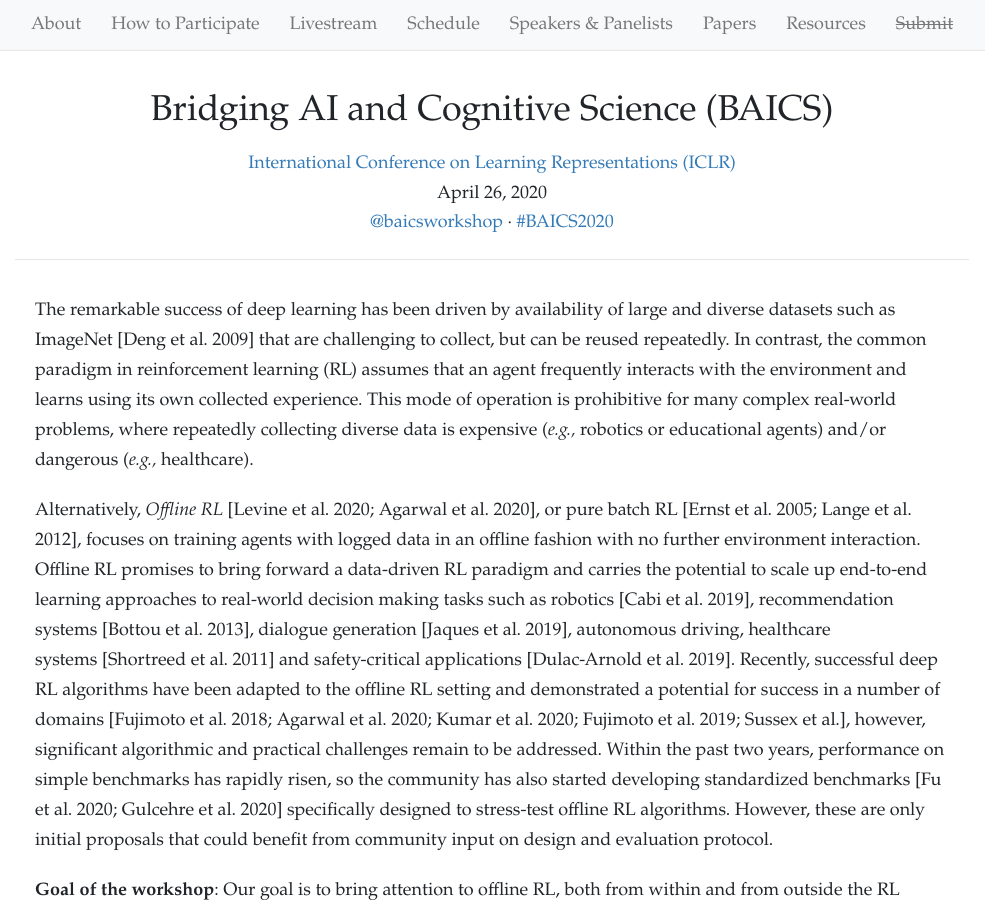
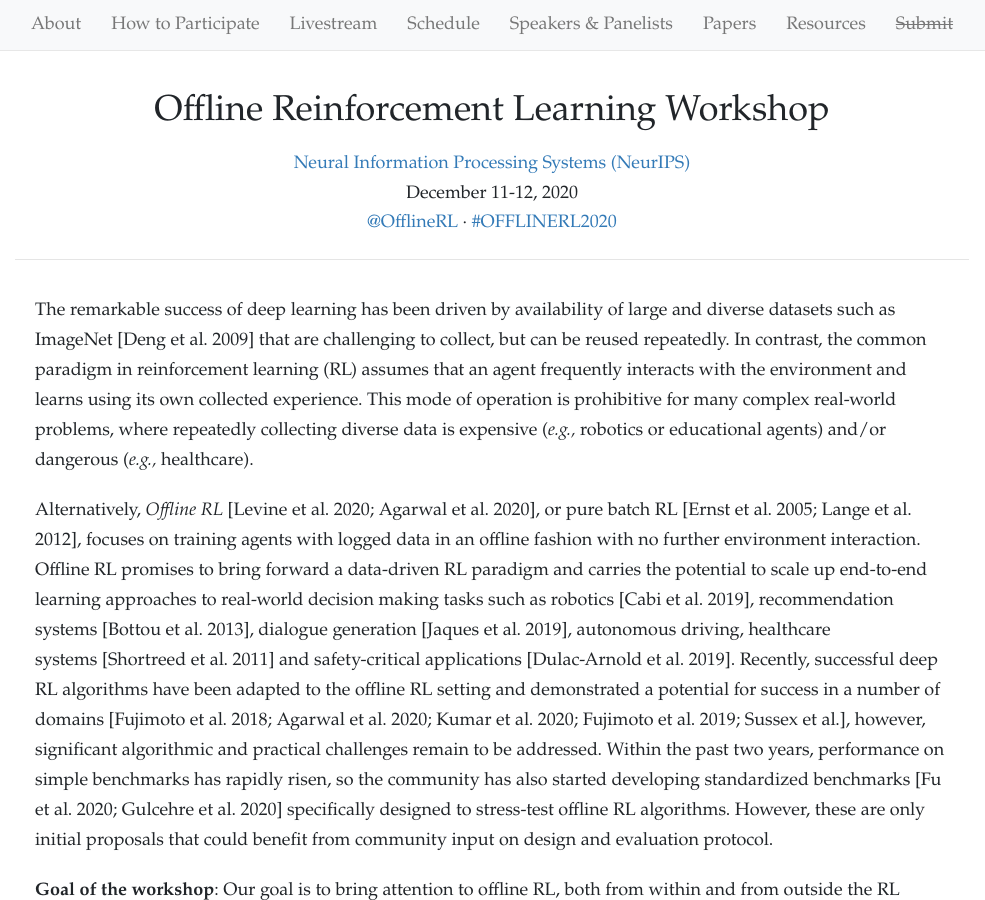
Before and after one commit to offline-rl-neurips/offline-rl-neurips.github.io, a Jekyll site: the page built from index.html, in a window 1280 px wide and 900 px high. Shown: the whole window, without its empty margins (148-1133 px from the left). Built offline with Jekyll 4.4.1, drawn with Linux system fonts in a browser that asks for light colours; nearby versions of some CDN libraries.

Commit message:
Update default.html

```diff
--- a/_layouts/default.html
+++ b/_layouts/default.html
@@ -3,7 +3,7 @@
 
 <head>
   <meta charset="utf-8">
-  <title>Bridging AI and Cognitive Science (BAICS)</title>
+  <title> Offline Reinforcement Learning Workshop </title>
   <script src="https://ajax.googleapis.com/ajax/libs/jquery/2.1.0/jquery.min.js"></script>
   <link rel="stylesheet" href="https://stackpath.bootstrapcdn.com/bootstrap/4.4.1/css/bootstrap.min.css" integrity="sha384-Vkoo8x4CGsO3+Hhxv8T/Q5PaXtkKtu6ug5TOeNV6gBiFeWPGFN9MuhOf23Q9Ifjh" crossorigin="anonymous">
   <script src="https://stackpath.bootstrapcdn.com/bootstrap/4.4.1/js/bootstrap.min.js" integrity="sha384-wfSDF2E50Y2D1uUdj0O3uMBJnjuUD4Ih7YwaYd1iqfktj0Uod8GCExl3Og8ifwB6" crossorigin="anonymous"></script>
@@ -47,13 +47,13 @@
     <div class="page-content">
 
       <div class="row justify-content-center">
-        <h1 class="text-center">Bridging AI and Cognitive Science (BAICS)</h1>
+        <h1 class="text-center">Offline Reinforcement Learning Workshop</h1>
         <div class="break"></div>
-        <h4 class="text-center"><a href="https://iclr.cc/Conferences/2020">International Conference on Learning Representations (ICLR)</a></h4>
+        <h4 class="text-center"><a href="https://nips.cc/Conferences/2020">Neural Information Processing Systems (NeurIPS)</a></h4>
         <div class="break"></div>
-        <h4 class="text-center">April 26, 2020</h4>
+        <h4 class="text-center">December 11-12, 2020</h4>
         <div class="break"></div>
-        <h4 class="text-center"><a href="https://twitter.com/baicsworkshop" target="_blank">@baicsworkshop</a> · <a href="https://twitter.com/hashtag/BAICS2020" target="_blank">#BAICS2020</a></h4>
+        <h4 class="text-center"><a href="https://twitter.com/OfflineRL" target="_blank">@OfflineRL</a> · <a href="https://twitter.com/hashtag/OFFLINERL2020" target="_blank">#OFFLINERL2020</a></h4>
         <hr>
 
       </div> <!-- row -->
```
